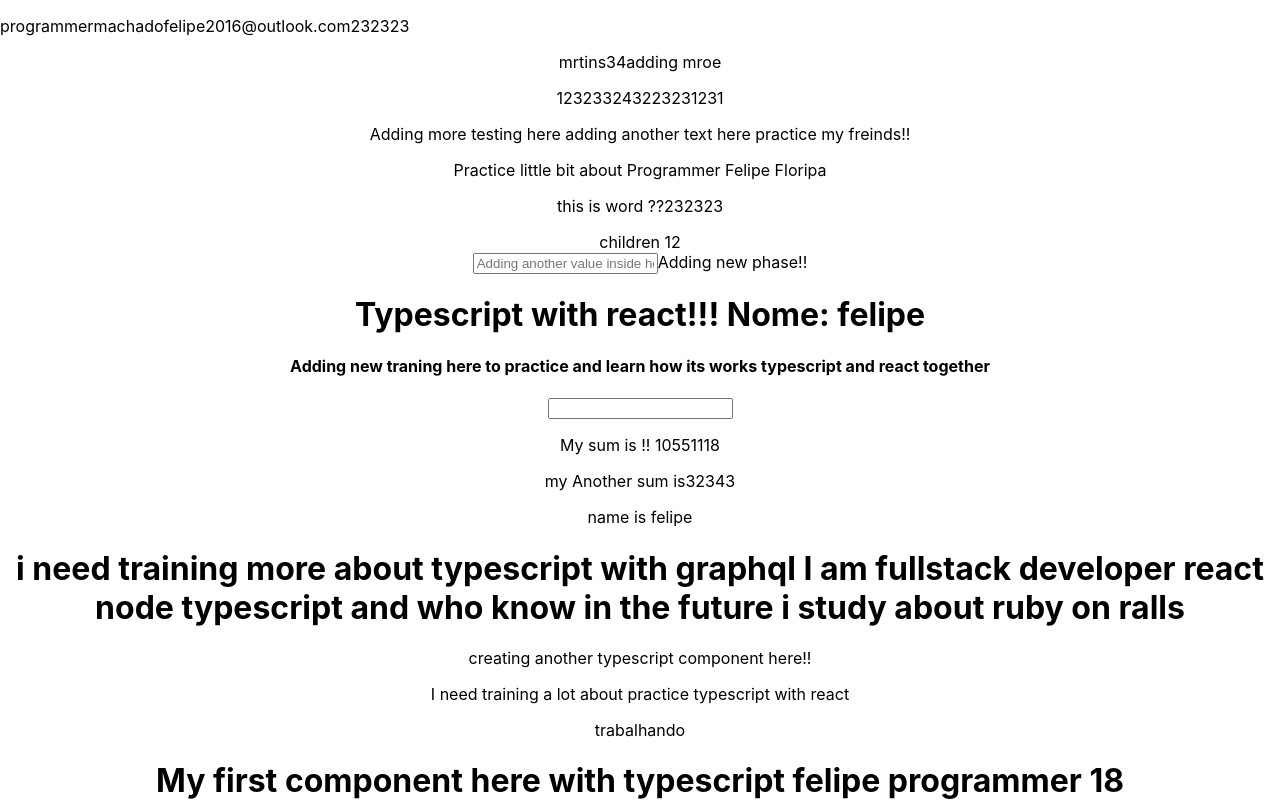
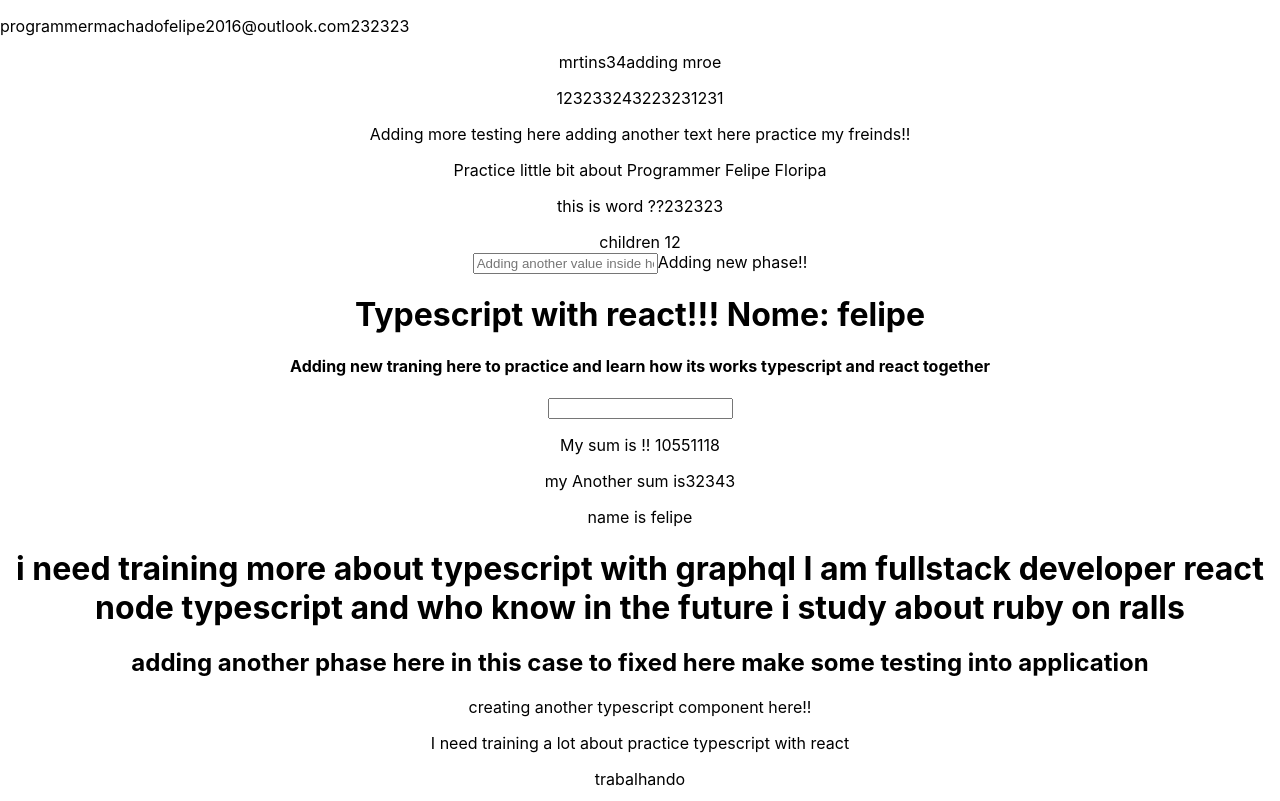
Before and after one commit to felipe-programador-18/Typecript-react, a React (Create React App) app in the folder react-typecript/: page / in a window 1280 px wide. Shown: the top 801 px of the page. Built offline with nearby package versions, Linux system fonts and the light colour scheme.

Commit message:
c25-to create a new function

```diff
--- a/react-typecript/src/App.tsx
+++ b/react-typecript/src/App.tsx
@@ -68,6 +68,12 @@ const phase:string ='I am fullstack developer react node typescript and who know
 
 const Presentation = (phase:string): string =>{
   return `i need training more about typescript with graphql ${phase}`
+}
+
+const anotherPhase:string ='make some testing into application'
+
+const AddTesting = (anotherPhase:string): string =>{
+  return `adding another phase here in this case to fixed here ${anotherPhase}`
 }
 
 let v: number =323
@@ -145,7 +151,7 @@ const assistMenting:TestingMore={
      <p>{Greetings(a)}</p>
 
      <h1> {Presentation(phase)} </h1>
-
+     <h2>{AddTesting(anotherPhase)}</h2>
 
     <AnotherComponent/>
     {working && <p> trabalhando</p> }
```
